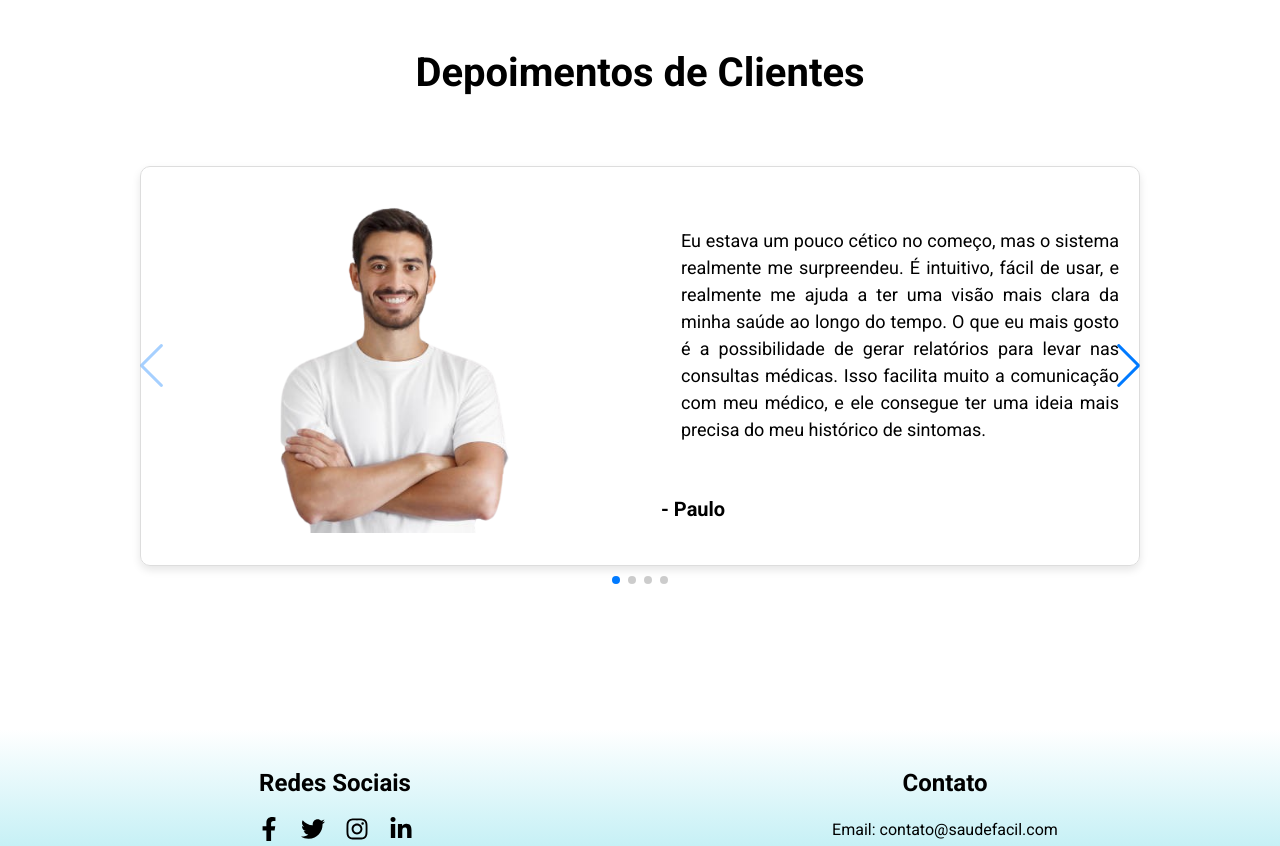
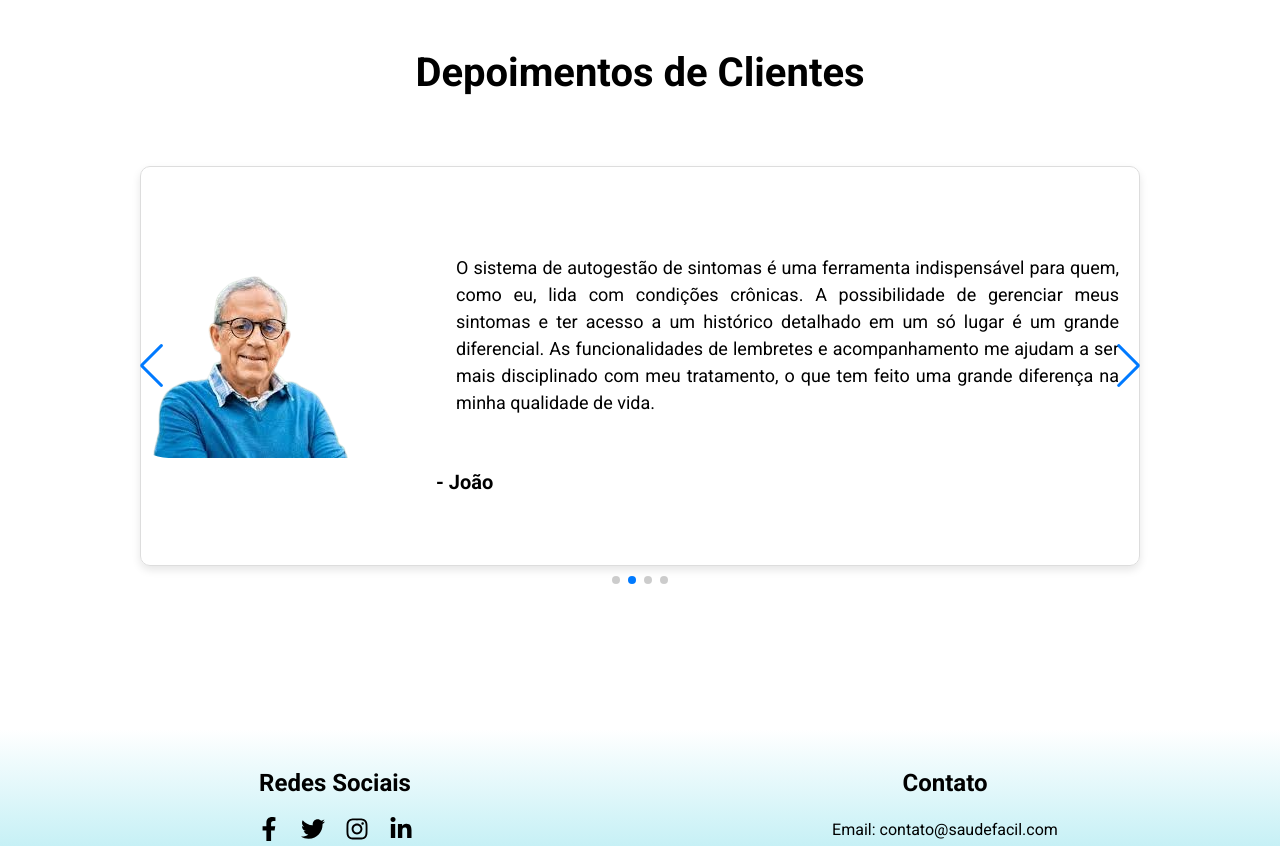
Before and after one commit to V1ct0rSb/SaudeFacil, a React (Vite) app: page / in a window 1280 px wide. Shown: the part 3620-4466 px from the top of the page. Built offline with nearby package versions, Linux system fonts and the light colour scheme.

Commit message:
Atualizar atraso de reprodução automática no Carousel

```diff
--- a/src/components/Carousel/Carousel.jsx
+++ b/src/components/Carousel/Carousel.jsx
@@ -48,7 +48,7 @@ function Carousel() {
         pagination={{ clickable: true }}
         navigation
         autoplay={{
-          delay: 90000,
+          delay: 4000,
           disableOnInteraction: false,
         }}
         className={styles.swiperContainer}
```
